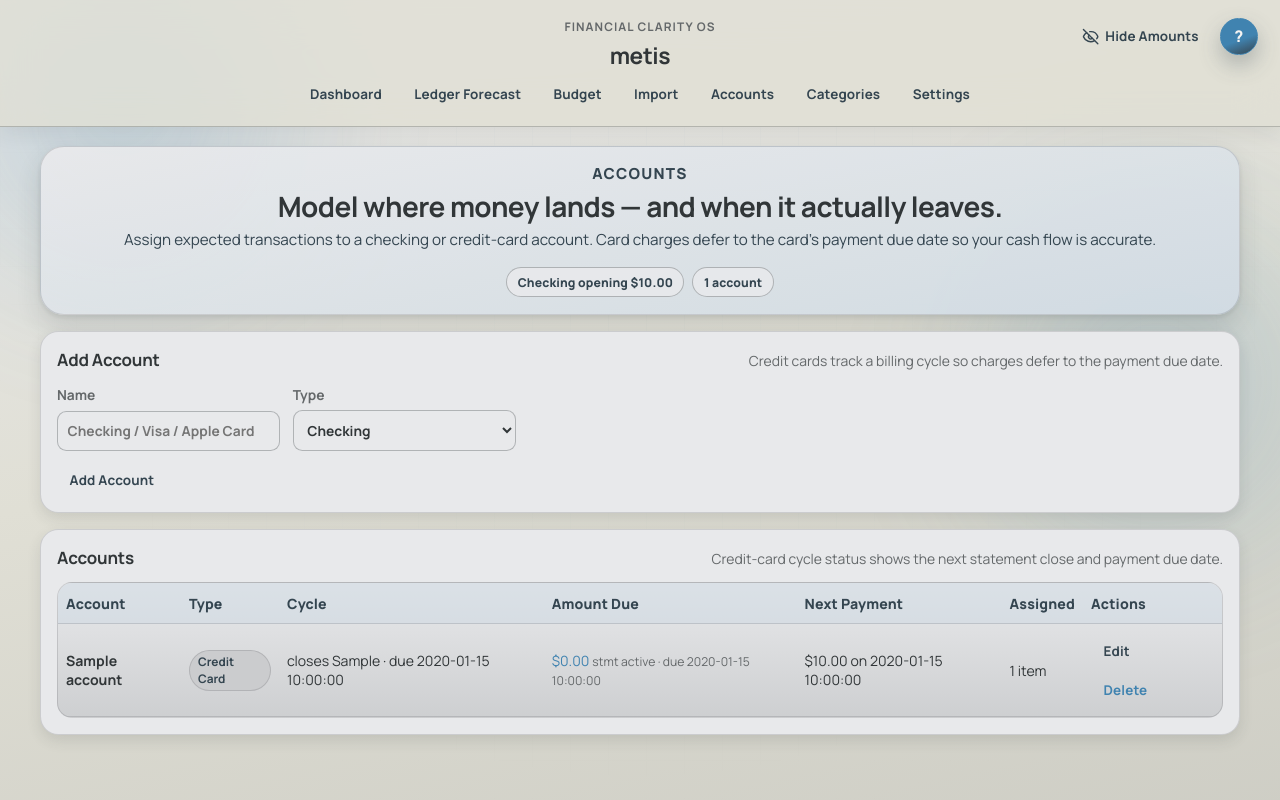
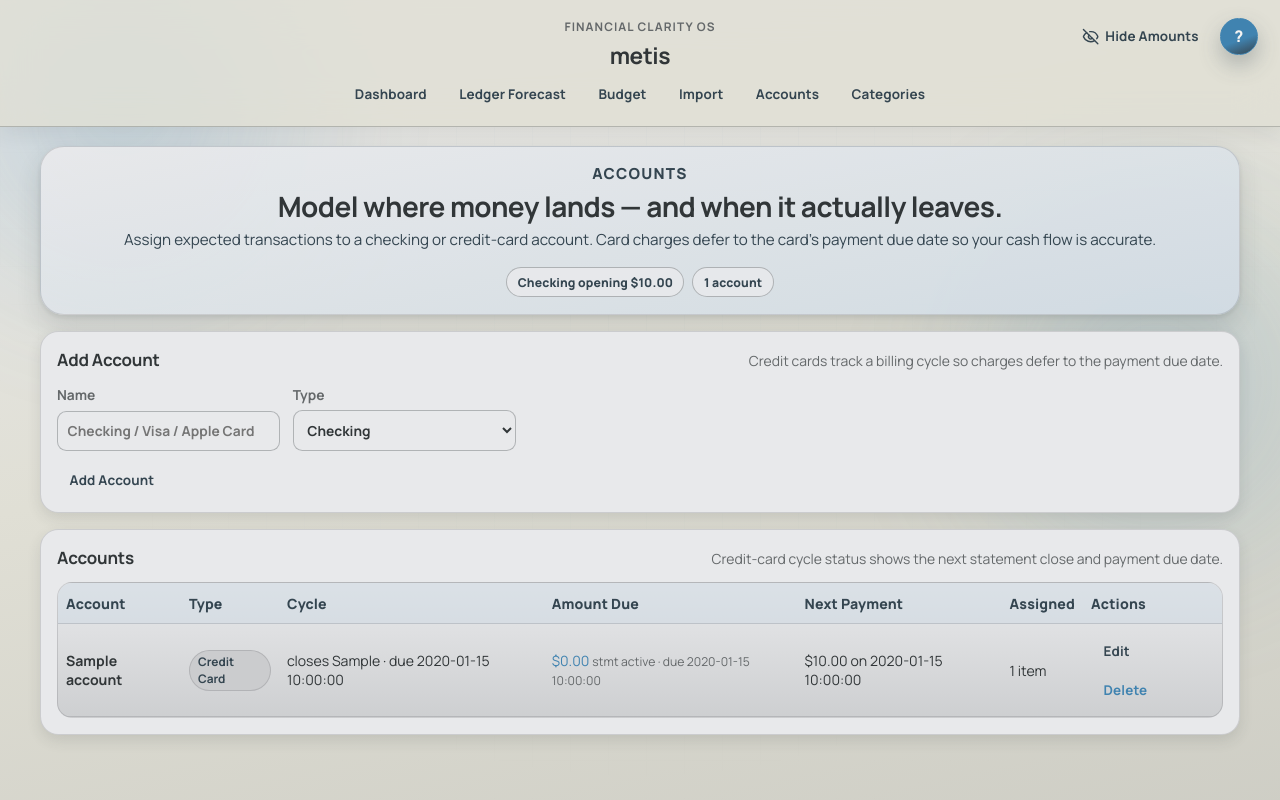
Before and after one commit to okiejake/metis, a FastAPI app: template templates/accounts.html in a window 1280 px wide. Run offline with FastAPI, Linux system fonts and the light colour scheme; the template is opened without the code that fills it: most values are stand-ins (such as "Sample title", 1, 10 or a date in 2020); parts of the project's set-up code (start-up, migrations or seed data) failed here and were passed over.

Commit message:
Remove Settings link from header navigation (#34)

```diff
--- a/templates/base.html
+++ b/templates/base.html
@@ -54,7 +54,6 @@
             <a href="/import" class="{{ 'active' if active_path.startswith('/import') else '' }}">Import</a>
             <a href="/accounts" class="{{ 'active' if active_path.startswith('/accounts') else '' }}">Accounts</a>
             <a href="/categories" class="{{ 'active' if active_path.startswith('/categories') else '' }}">Categories</a>
-            <a href="/settings" class="{{ 'active' if active_path.startswith('/settings') else '' }}">Settings</a>
           </nav>
         </div>
 
```
